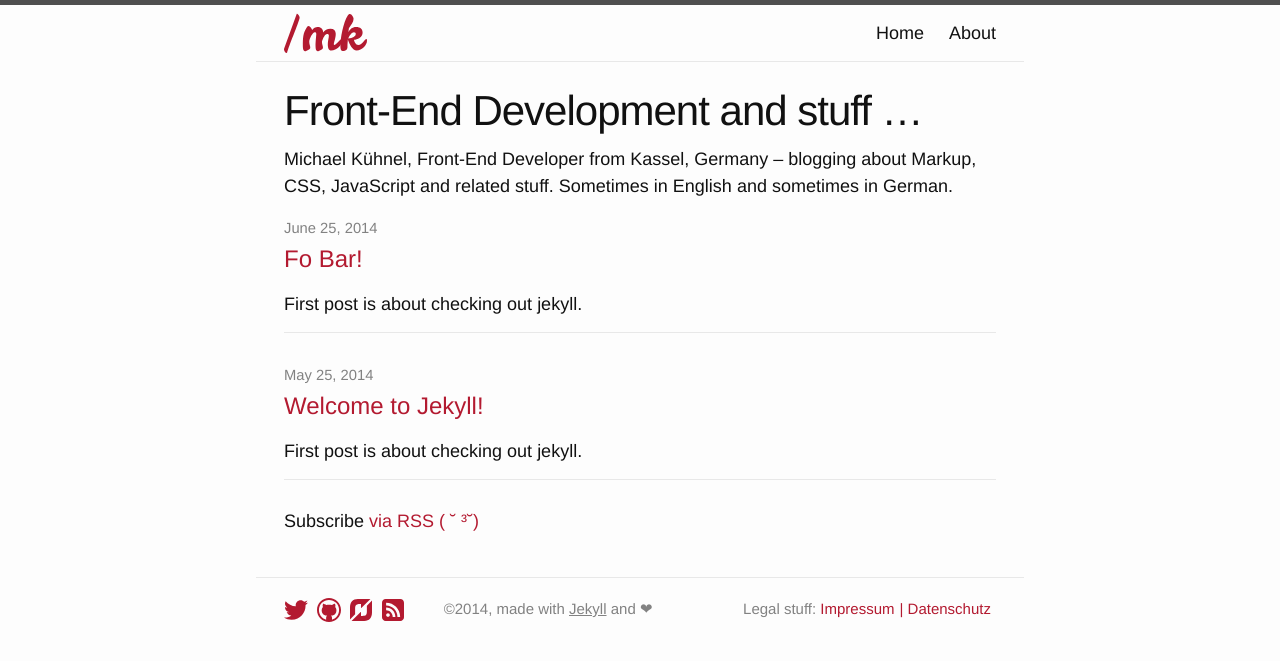
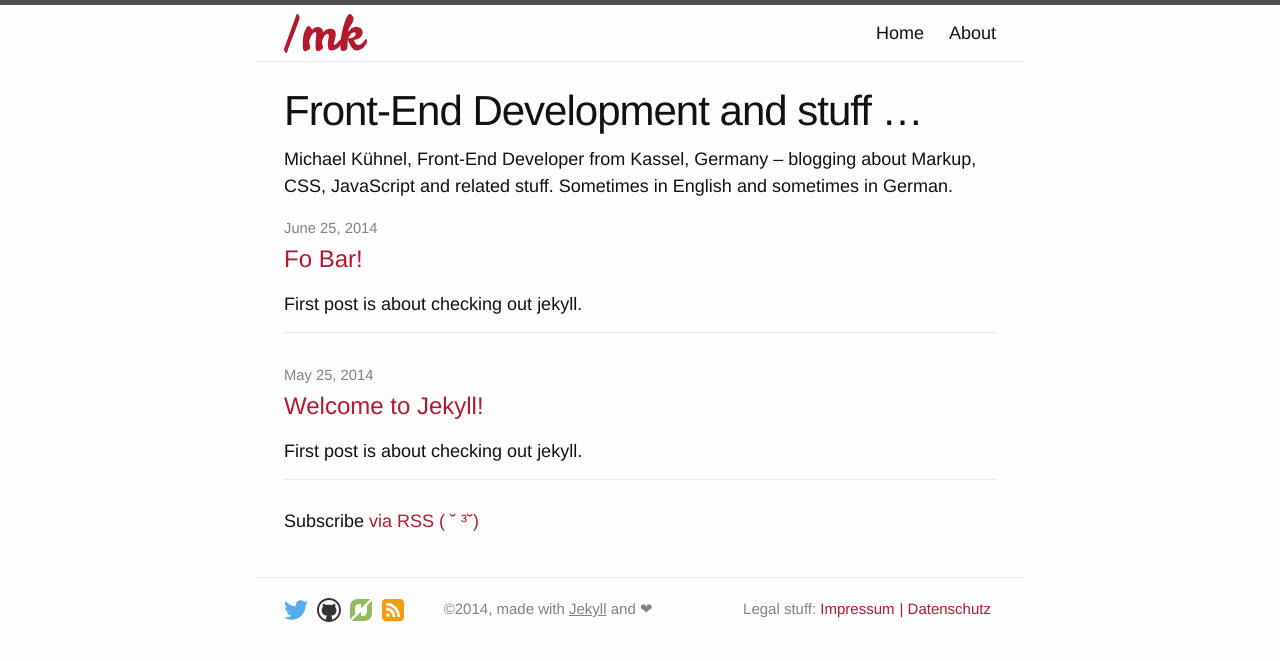
Before and after one commit to mischah/michael-kuehnel.de, a Jekyll site: the page built from 00-index.html, in a window 1280 px wide. Shown: the top 661 px of the page. Built offline with Jekyll 4.4.1, drawn with Linux system fonts in a browser that asks for light colours.

Commit message:
Nice colors for footer icons.

```diff
--- a/_sass/_layout.scss
+++ b/_sass/_layout.scss
@@ -157,19 +157,27 @@ body {
 		height: 24px;
 		width: 24px;
 		margin-right: 5px;
-		path {
-            fill: $brand-color;
-        }
+	}
+	.icon--twitter {
+		> svg path { fill: #55acee; }
+		&:hover > svg path { fill: #0084b4; }
+	}
+	.icon--github {
+		> svg path { fill: #333333; }
+		&:hover > svg path { fill: #4183c4; }
+	}
+	.icon--flattr {
+		> svg path { fill: #90ba5d; }
+		&:hover > svg path { fill: #f29224; }
+	}
+	.icon--feed {
+		> svg path { fill: #f39c11; }
+		&:hover > svg path { fill: #f29224; }
 	}
 	.icon--flattr > svg,
 	.icon--feed > svg {
 		height: 22px;
 		width: 22px;
-	}
-	a:hover {
-		.icon > svg path {
-			fill: lighten($brand-color, 10%);
-		}
 	}
 }
 
```
